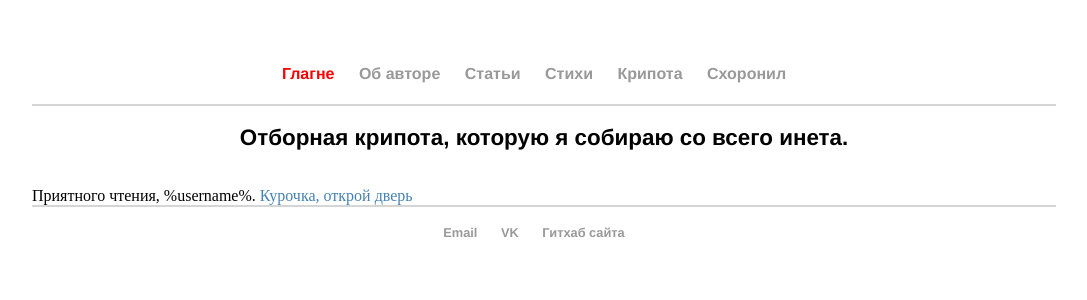
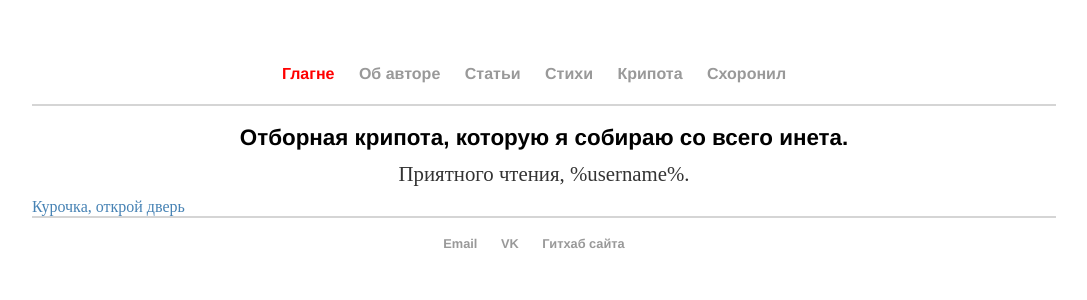
Before and after one commit to G0DMD/G0DMD.github.io, a Jekyll site: the page built from creepy/index.html, in a window 1280 px wide. Shown: the top 300 px of the page, without its empty margins (96-1183 px from the left). Built offline with Jekyll 4.4.1, drawn with Linux system fonts in a browser that asks for light colours.

Commit message:
Update index.html

```diff
--- a/creepy/index.html
+++ b/creepy/index.html
@@ -2,5 +2,5 @@
 layout: default
 title: God Mode | creepy
 ---
-<h2>Отборная крипота, которую я собираю со всего инета.</h2><br><span class="p2">Приятного чтения, %username%.</span>
+<h2>Отборная крипота, которую я собираю со всего инета.</h2><p class="p2">Приятного чтения, %username%.</p>
 <a class="a4links" href="/creepy/kurochka.html">Курочка, открой дверь</a>
```
